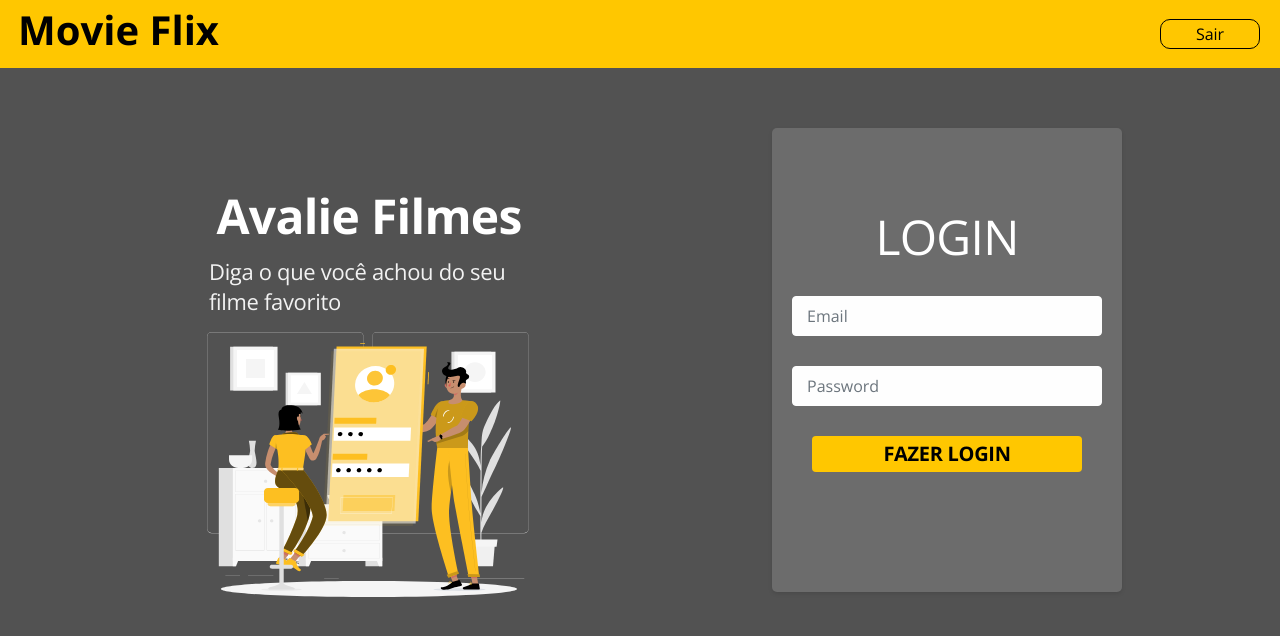
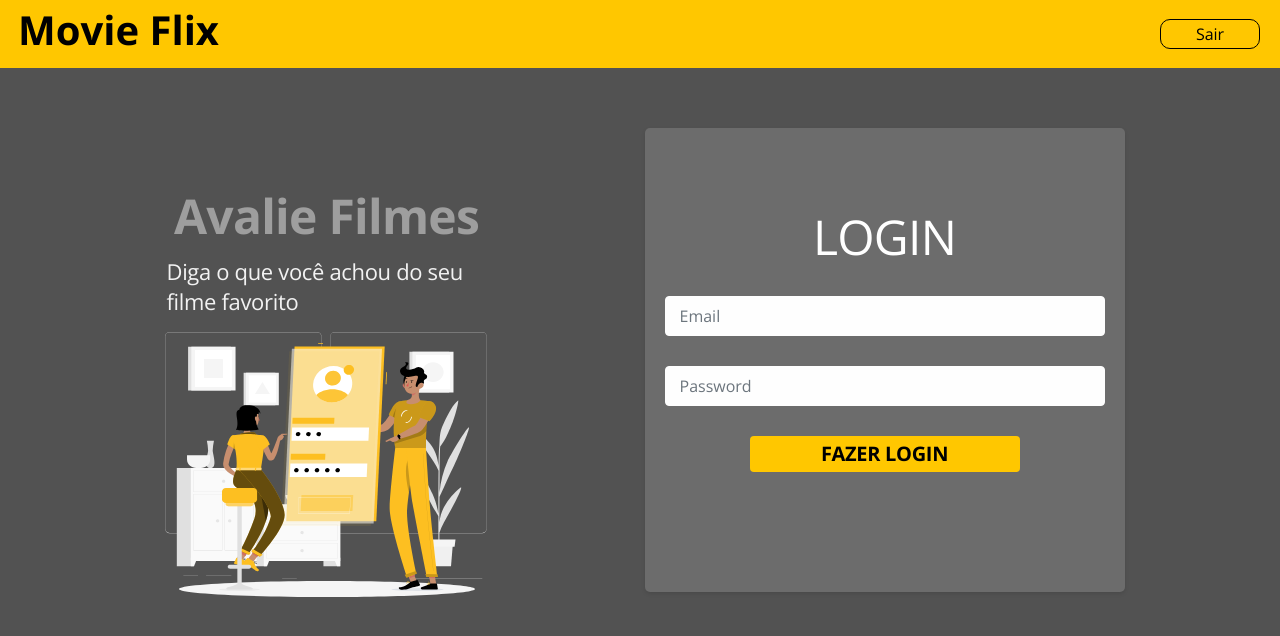
Before and after one commit to Romariorfr/frontend-movie-flix, a React (Create React App) app: page / in a window 1280 px wide. Shown: the top 636 px of the page. Built offline with nearby package versions, Linux system fonts and the light colour scheme; the HTML template or start-up script is replaced by a standard one.

Commit message:
:lipstick: feat: ajuste no estilo da page de login

```diff
--- a/src/Assets/styles/custom.scss
+++ b/src/Assets/styles/custom.scss
@@ -3,6 +3,6 @@ $theme-colors: (
 );
 
 $body-bg: #525252;
-$body-color: #FFFFFF;
+$body-color: #9E9E9E;
 
 @import '~bootstrap/scss/bootstrap.scss';
--- a/src/Pages/Login/index.tsx
+++ b/src/Pages/Login/index.tsx
@@ -23,16 +23,14 @@ const Login = () => {
   } = useForm<FormData>();
 
   return (
-    <div className="container">
+    <form onSubmit={handleSubmit(onSubmit)} className="container">
       <div className="image-login">
         <h1>Avalie Filmes</h1>
         <p>Diga o que você achou do seu filme favorito</p>
         <BannerImage />
       </div>
 
-      <form onSubmit={handleSubmit(onSubmit)}>
       <div className="card-login">
-
         <h1 className="login-title">LOGIN</h1>
 
         <input
@@ -62,10 +60,8 @@ const Login = () => {
         <button type="submit" className="btn-login2">
           FAZER LOGIN
         </button>
-
       </div>
     </form>
-    </div>
   );
 };
 
```
Lines whose indentation alone changed are shown as unchanged.
